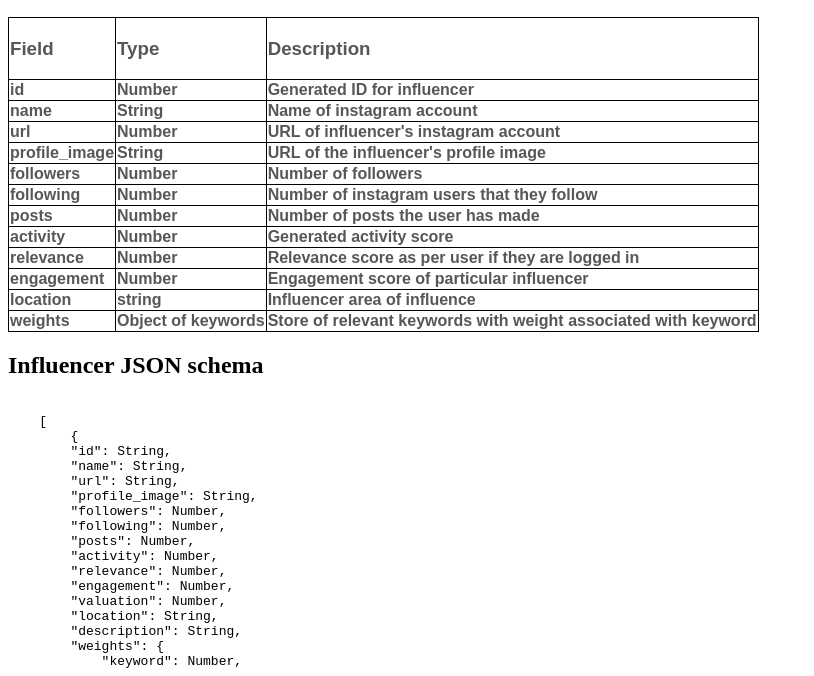
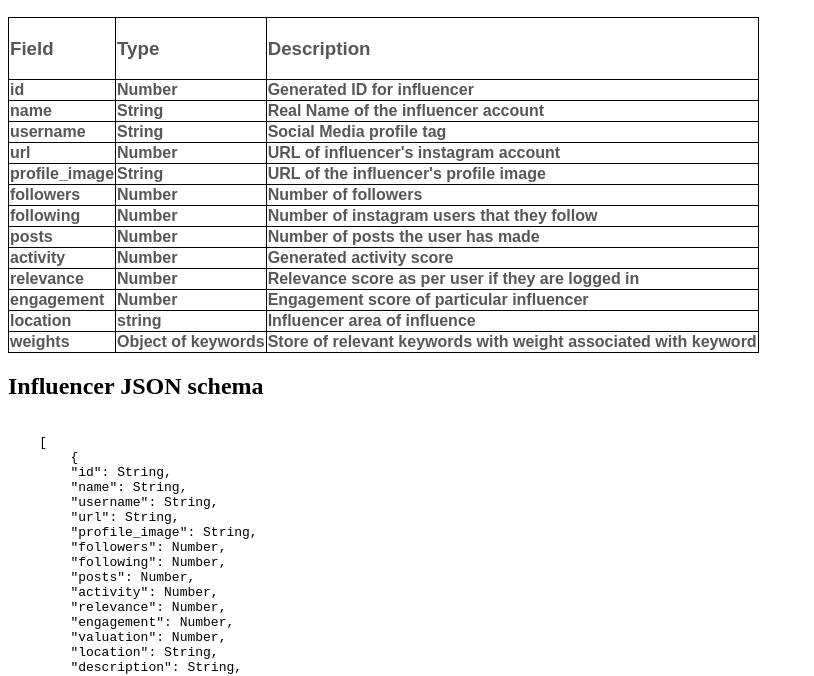
Before and after one commit to TRACE-InfluX/influx-express, a website: page docs/index.html in a window 1280 px wide. Shown: the part 110-786 px from the top of the page, without its empty margins (0-814 px from the left). Drawn offline with Linux system fonts and the light colour scheme.

Commit message:
require username for post influencers

```diff
--- a/docs/index.html
+++ b/docs/index.html
@@ -36,7 +36,12 @@
     <tr>
         <th>name</th>
         <th>String</th>
-        <th>Name of instagram account</th>
+        <th>Real Name of the influencer account</th>
+    </tr>
+    <tr>
+        <th>username</th>
+        <th>String</th>
+        <th>Social Media profile tag</th>
     </tr>
     <tr>
         <th>url</th>
@@ -98,6 +103,7 @@
         {
         "id": String,
         "name": String,
+        "username": String,
         "url": String,
         "profile_image": String,
         "followers": Number,
--- a/routes/influencers.js
+++ b/routes/influencers.js
@@ -41,6 +41,7 @@ router.post('/',
     // Required Fields
     const required = {
       "name": String(),
+      "username": String(),
       "url": String(),
       "profile_image": String(),
       "description": String(),
```
